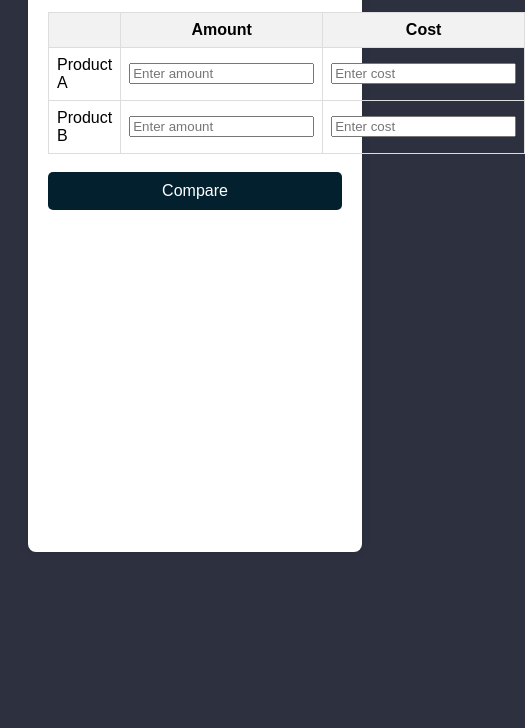
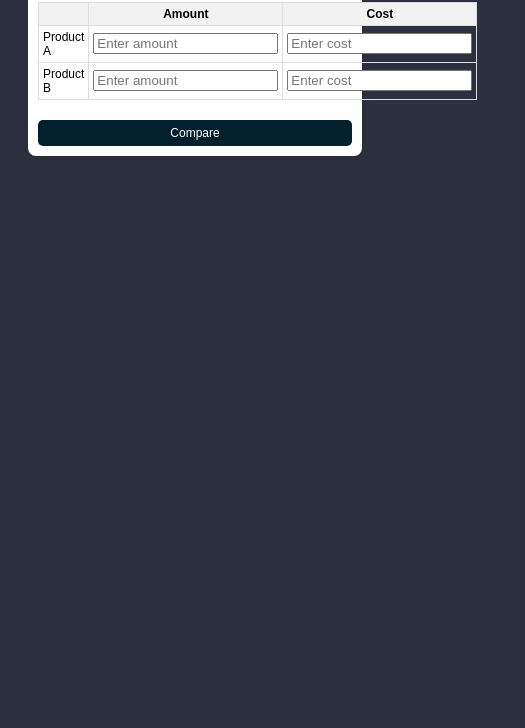
Before and after one commit to NatchaponJ/price_comparing, a plain HTML site: page index.html in a window 390 px wide. Shown: the part 116-844 px from the top of the page, 525 px wide, since content can reach past the window. Drawn offline with Linux system fonts and the light colour scheme.

Commit message:
Update index.html

```diff
--- a/index.html
+++ b/index.html
@@ -12,7 +12,6 @@
     }
     .container {
       max-width: 600px;
-      height: 600px;
       margin: 0 auto;
       background: #fff;
       padding: 20px;
@@ -44,9 +43,37 @@
       border-radius: 5px;
       cursor: pointer;
       font-size: 16px;
+      margin-top: 20px;
     }
     button:hover {
       background-color: #7D9AAA;
+    }
+    @media (max-width: 600px) {
+      .container {
+        padding: 10px;
+      }
+      table, th, td {
+        font-size: 14px;
+      }
+      th, td {
+        padding: 6px;
+      }
+      button {
+        padding: 8px;
+        font-size: 14px;
+      }
+    }
+    @media (max-width: 400px) {
+      table, th, td {
+        font-size: 12px;
+      }
+      th, td {
+        padding: 4px;
+      }
+      button {
+        padding: 6px;
+        font-size: 12px;
+      }
     }
   </style>
 </head>
@@ -56,23 +83,21 @@
     <table>
       <tr>
         <th></th>
-        <th>  <center>  Amount  </center> </th>
-        <th>  <center>  Cost  </center> </th>
+        <th><center>Amount</center></th>
+        <th><center>Cost</center></th>
       </tr>
       <tr>
         <td>Product A</td>
-        <td> <center> <input type="number" id="productAAmount" placeholder="Enter amount"> </center> </td>
-        <td> <center> <input type="number" id="productAPrice" placeholder="Enter cost"> </center> </td>
+        <td><center><input type="number" id="productAAmount" placeholder="Enter amount"></center></td>
+        <td><center><input type="number" id="productAPrice" placeholder="Enter cost"></center></td>
       </tr>
       <tr>
         <td>Product B</td>
-        <td> <center> <input type="number" id="productBAmount" placeholder="Enter amount"> </center> </td>
-        <td> <center> <input type="number" id="productBPrice" placeholder="Enter cost"> </center> </td>
+        <td><center><input type="number" id="productBAmount" placeholder="Enter amount"></center></td>
+        <td><center><input type="number" id="productBPrice" placeholder="Enter cost"></center></td>
       </tr>
     </table>
-    <br>
     <button onclick="compareProducts()">Compare</button>
-    <br>
     <div class="result" id="result"></div>
   </div>
 
@@ -86,7 +111,6 @@
       const productAPrice = parseFloat(document.getElementById('productAPrice').value);
       const productBAmount = parseFloat(document.getElementById('productBAmount').value);
       const productBPrice = parseFloat(document.getElementById('productBPrice').value);
-
 
       if (isNaN(productAAmount) || isNaN(productAPrice) || isNaN(productBAmount) || isNaN(productBPrice)) {
         alert('Please enter valid numbers for all fields.');
```
